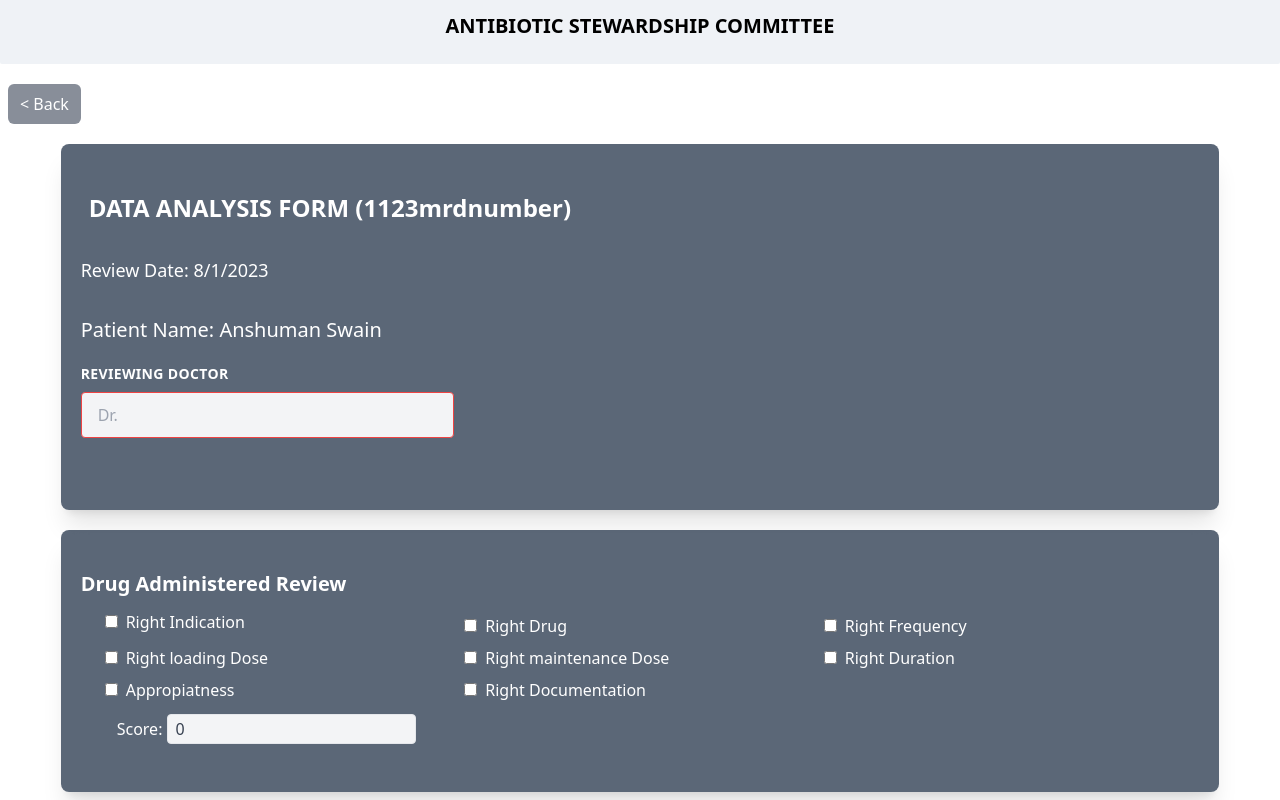
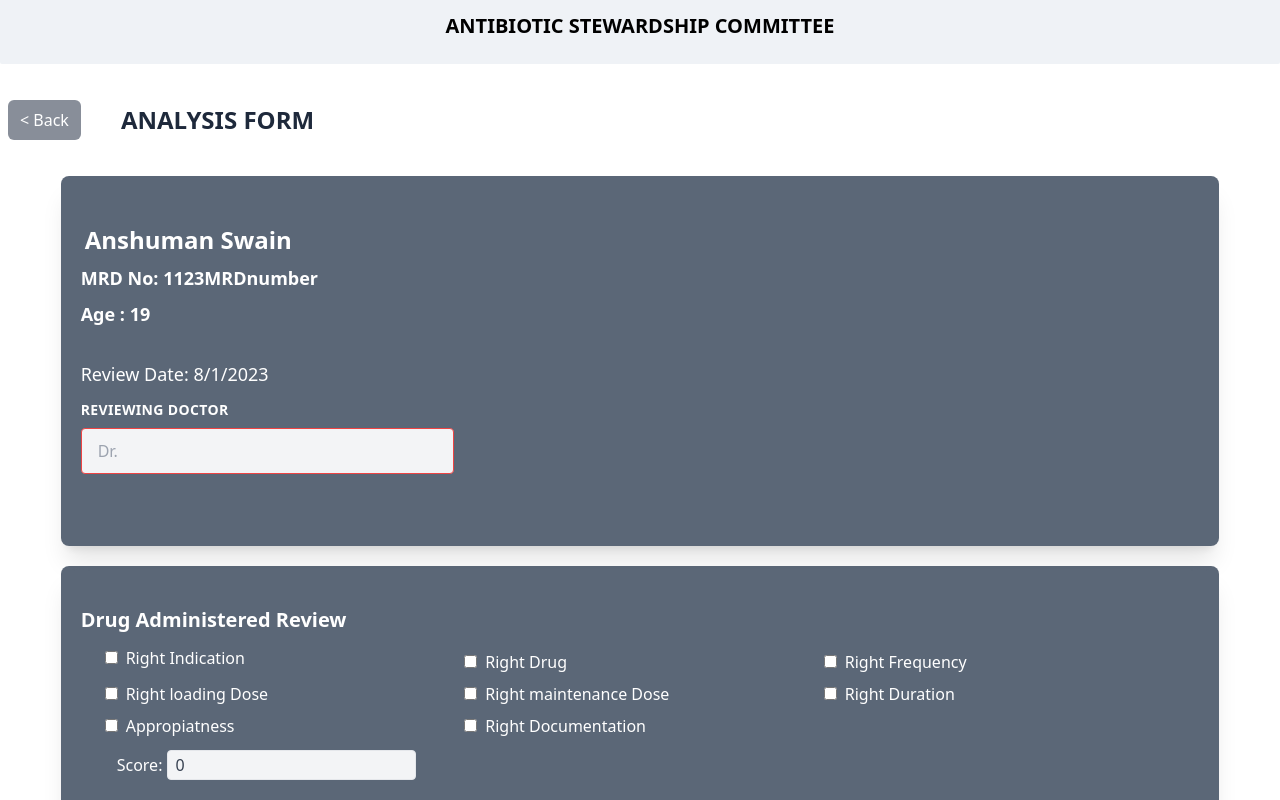
Before and after one commit to anshuman-8/antibiotic-stewardship-site, a Next.js app: page /analysis in a window 1280 px wide. Shown: the top 800 px of the page. Built offline with nearby package versions, Linux system fonts and the light colour scheme.

Commit message:
into fixed

```diff
--- a/components/Analysis/DrugReview.tsx
+++ b/components/Analysis/DrugReview.tsx
@@ -1,7 +1,6 @@
-import React,{useState} from "react";
+import React, { useState } from "react";
 
 export default function DrugReview() {
-
   const [score, setScore] = React.useState(0);
   const [checkBoxList, setCheckBoxList] = useState<Object>({
     rightIndication: false,
@@ -9,8 +8,10 @@ export default function DrugReview() {
     rightFrequency: false,
     rightDuration: false,
     rightMaintenanceDose: false,
+    rightLoadingDose: false,
+    appropriateness0: false,
+    rightDocumentation: false,
   });
-
 
   React.useEffect(() => {
     let score = 0;
@@ -22,11 +23,10 @@ export default function DrugReview() {
     setScore(score);
   }, [checkBoxList]);
 
-    const handleClick = async(e: React.ChangeEvent<HTMLInputElement>) => {
+  const handleClick = async (e: React.ChangeEvent<HTMLInputElement>) => {
     const { name, checked } = e.target;
-      console.log(checked)
+    console.log(checked);
     await setCheckBoxList({ ...checkBoxList, [name]: checked });
-      // handleScore(checkBoxList)
     console.log(checkBoxList);
   };
 
@@ -38,14 +38,26 @@ export default function DrugReview() {
       {/* give a checkbox options with 5 in a row asking for different infections */}
       <div className="w-full flex flex-wrap font-medium text-white px-5">
         <div className="w-1/2 sm:w-1/3 px-1">
-          <input type="checkbox" name="rightIndication" id="UTI" className="" onChange={handleClick}/>
+          <input
+            type="checkbox"
+            name="rightIndication"
+            id="rightIndication"
+            className=""
+            onChange={handleClick}
+          />
           <label htmlFor="infection" className="ml-2">
             Right Indication
           </label>
         </div>
 
         <div className="w-1/2 sm:w-1/3 p-1">
-          <input type="checkbox" name="rightDrug" id="CNS" className="" onChange={handleClick}/>
+          <input
+            type="checkbox"
+            name="rightDrug"
+            id="CNS"
+            className=""
+            onChange={handleClick}
+          />
           <label htmlFor="infection" className="ml-2">
             Right Drug
           </label>
@@ -54,7 +66,7 @@ export default function DrugReview() {
           <input
             type="checkbox"
             name="rightFrequency"
-            id="skinAndSoftTissue"
+            id="rightFrequency"
             className=""
             onChange={handleClick}
           />
@@ -64,7 +76,13 @@ export default function DrugReview() {
         </div>
 
         <div className="w-1/2 sm:w-1/3 p-1">
-          <input type="checkbox" name="abdominal" id="abdominal" className="" />
+          <input
+            type="checkbox"
+            name="rightLoadingDose"
+            id="rightLoadingDose"
+            className=""
+            onChange={handleClick}
+          />
           <label htmlFor="infection" className="ml-2">
             Right loading Dose
           </label>
@@ -74,7 +92,7 @@ export default function DrugReview() {
           <input
             type="checkbox"
             name="rightMaintenanceDose"
-            id="bacteremia"
+            id="rightMaintenanceDose"
             className=""
             onChange={handleClick}
           />
@@ -87,7 +105,7 @@ export default function DrugReview() {
           <input
             type="checkbox"
             name="rightDuration"
-            id="catheter_Lines_Stents"
+            id="rightDuration"
             className=""
             onChange={handleClick}
           />
--- a/components/Analysis/Introduction.tsx
+++ b/components/Analysis/Introduction.tsx
@@ -1,7 +1,6 @@
-import React from 'react'
+import React from "react";
 
 export default function Introduction() {
-
   const to_dd_mm_yyyy = (date: Date) => {
     let dd = date.getDate();
     let mm = date.getMonth() + 1;
@@ -16,37 +15,34 @@ export default function Introduction() {
   };
 
   return (
-    <div className='form-component'>
-      <div className="my-5 mx-2 text-white font-semibold uppercase text-2xl">
-            Data Analysis Form{" "}
-            <span className="lowercase">(1123MRDnumber)</span>
+    <div className="form-component">
+      {/* to display patient data */}
+      <div className="text-white font-semibold text-lg space-y-2 my-5">
+        <div>
+          {" "}
+          <span className="text-2xl px-1">{" Anshuman Swain"}</span>
+        </div>
+        <div>MRD No: {"1123MRDnumber"}</div>
+        <div>Age : {"19"}</div>
       </div>
 
       <div className="text-white text-lg my-3">
         <span>Review Date: </span> <span>{to_dd_mm_yyyy(new Date())}</span>
       </div>
 
-          {/* to display patient data */}
-          <div className="text-white text-xl font-medium my-5">
-            <div>Patient Name: Anshuman Swain</div>
-          </div>
-
       <div className="w-full md:w-1/3 mb-6 md:mb-5">
-            <label
-              className="label-upper"
-              htmlFor=""
-            >
+        <label className="label-upper" htmlFor="">
             Reviewing Doctor
         </label>
         <input
           required
           className="input-imp"
-              name="doctor"
-              id="doctor"
+          name="reviewing-doctor"
+          id="reviewing-doctor"
           type="text"
           placeholder="Dr."
         />
       </div>
     </div>
-  )
+  );
 }
--- a/pages/analysis.tsx
+++ b/pages/analysis.tsx
@@ -32,13 +32,17 @@ export default function Analysis() {
         />
       </div>
       <div className="">
-        <div className="max-w-7xl mx-auto mt-3">
-          <Link href={"/"} className="w-min">
+      <div className="max-w-7xl mx-auto mt-3 flex flex-row items-center space-x-10">
+            <Link href={"/"} className="w-auto">
               <button className="bg-gray-500/80 backdrop-blur-md text-white px-3 py-2 rounded-md">
                 {"< "}
                 Back
               </button>
             </Link>
+            <div className="my-5 mx-2 text-slate-800 font-semibold uppercase text-2xl">
+            Analysis Form{" "}
+                {/* <span className="lowercase">(1123MRDnumber)</span> */}
+              </div>
           </div>
         <form className="w-full">
           <Introduction />
```
Lines whose indentation alone changed are shown as unchanged.
